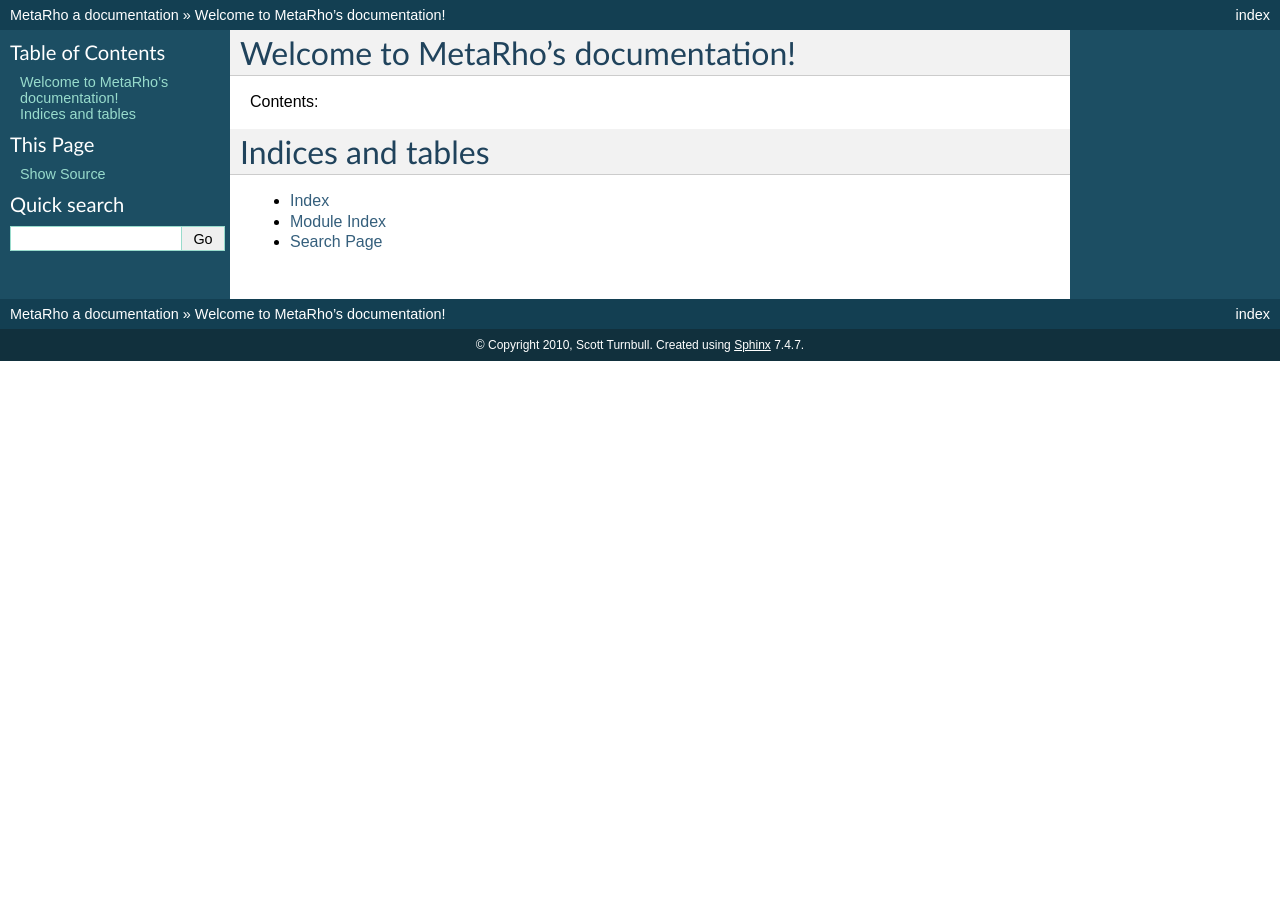
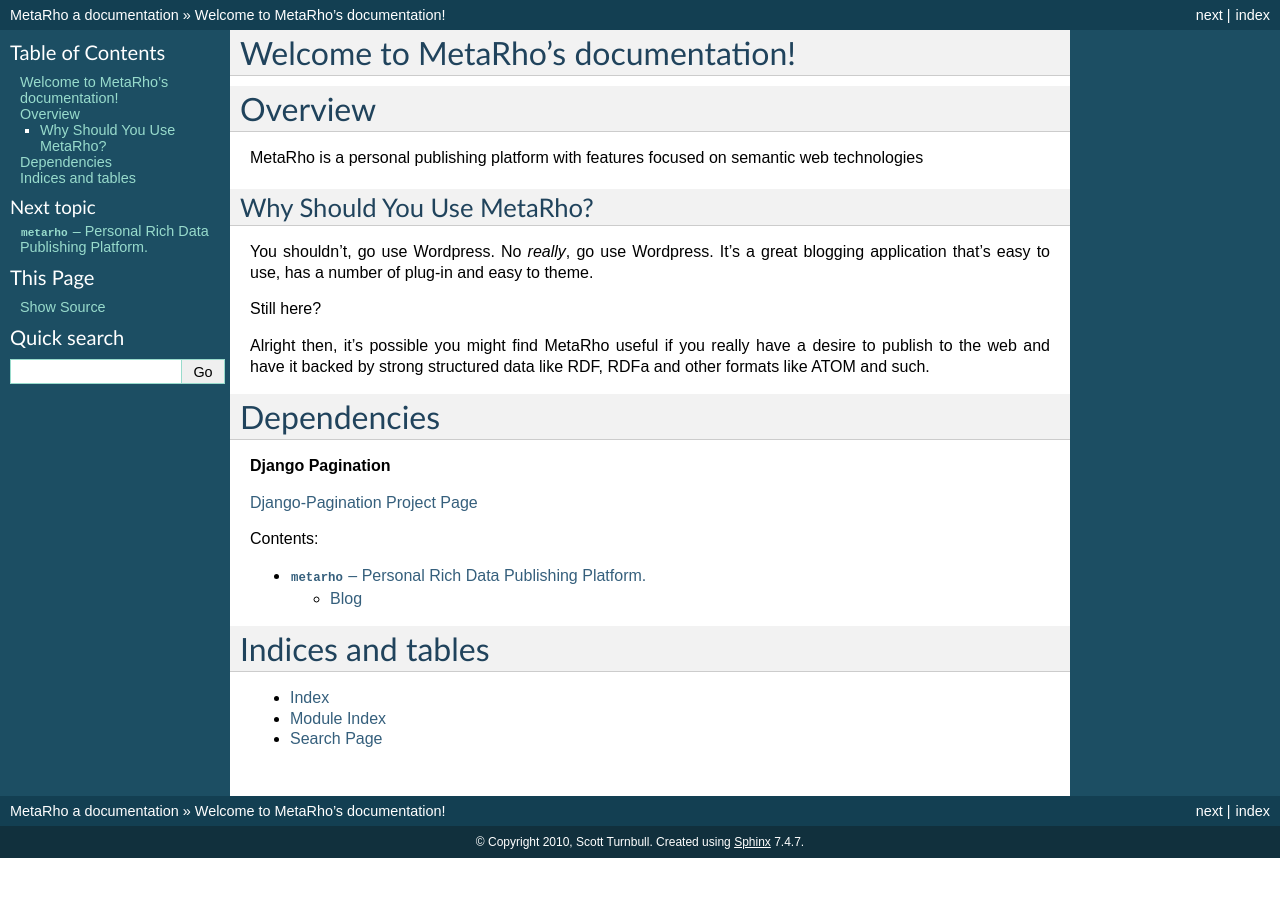
Before and after one commit to TheProjecter/metarho, a Sphinx documentation site: the page built from doc/index.rst, in a window 1280 px wide. Shown: the top 897 px of the page. Built offline with Sphinx 7.4.7, drawn with Linux system fonts in a browser that asks for light colours.

Commit message:
Added Sphinx Doc path attributes for introspection.

```diff
--- /dev/null
+++ b/doc/blog.rst
@@ -0,0 +1,12 @@
+:mod:`metarho` -- Personal Rich Data Publishing Platform.
+=========================================================
+
+.. automodule:: metarho
+
+:mod:`metarho` is a django application that contains web publishing features
+integrated with features for concurrent robust data publishing.
+
+Blog
+-------
+.. autoclass:: metarho.blog.models.Post
+   :members:
--- a/doc/index.rst
+++ b/doc/index.rst
@@ -6,10 +6,14 @@
 Welcome to MetaRho's documentation!
 ===================================
 
+.. include:: ../metarho/README.rst
+
 Contents:
 
 .. toctree::
    :maxdepth: 2
+
+   blog
 
 Indices and tables
 ==================
```
Also changed, not shown: metarho/README.rst (added), 2 other files.
